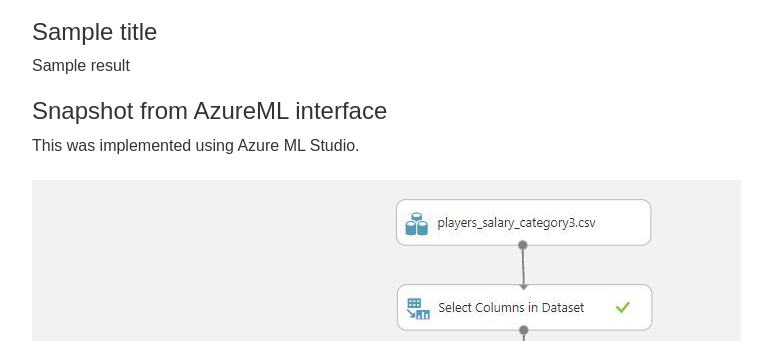
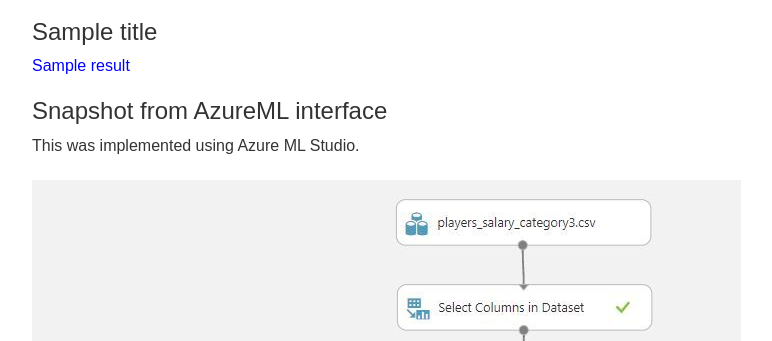
Before and after one commit to Kazuki0131/NBA_Salary_Analysis, a Flask app: template web_app/Flask_app/templates/result.html in a window 1280 px wide. Shown: the part 51-392 px from the top of the page, without its empty margins (38-810 px from the left). Run offline with Flask 2, Linux system fonts and the light colour scheme; the template is opened without the code that fills it: most values are stand-ins (such as "Sample title", 1, 10 or a date in 2020); some libraries are stand-ins or nearby versions; some web fonts are replaced.

Commit message:
Update result.html

```diff
--- a/web_app/Flask_app/templates/result.html
+++ b/web_app/Flask_app/templates/result.html
@@ -4,7 +4,7 @@
 <div class="container">
     <h3>{{ title }}</h3>
 
-    {{ result|safe }}
+    <p style="color:blue">{{ result|safe }}</p>
 
     <h3>Snapshot from AzureML interface</h3>
     This was implemented using Azure ML Studio.<br /><br />
```
